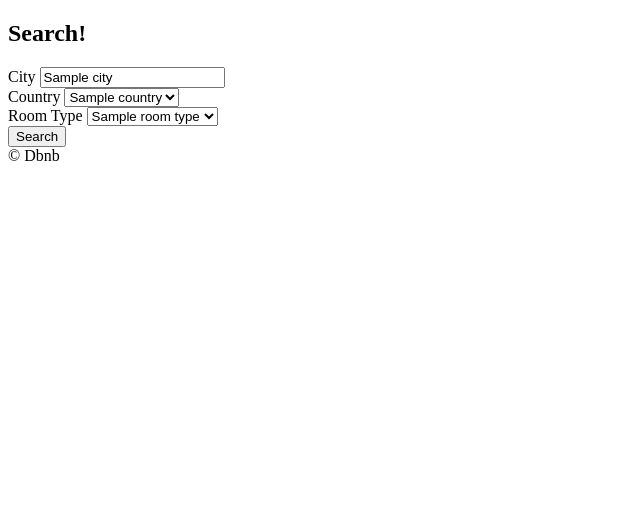
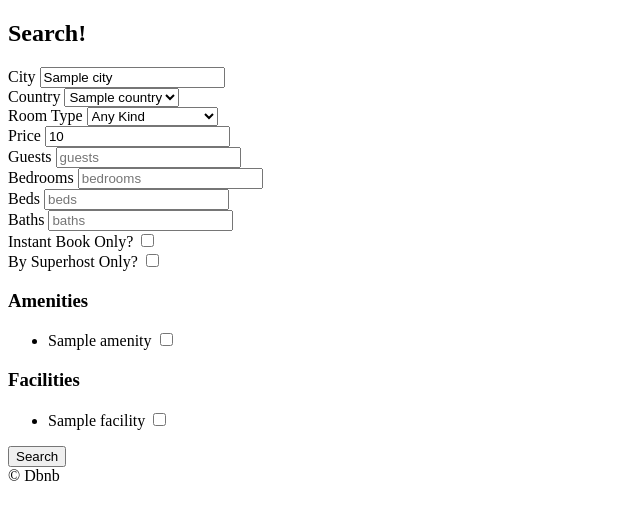
Before and after one commit to tkdalsss/django_project, a Django app: template templates/rooms/search.html in a window 1280 px wide. Shown: the part 97-617 px from the top of the page, without its empty margins (0-640 px from the left). Run offline with Django 3.2, Linux system fonts and the light colour scheme; the template is opened without the code that fills it: most values are stand-ins (such as "Sample title", 1, 10 or a date in 2020).

Commit message:
update study 220812

```diff
--- a/templates/rooms/room_list.html
+++ b/templates/rooms/room_list.html
@@ -1,8 +1,6 @@
 {% extends "base.html" %}
 
 {% block content %}
-
-    {{now}}
 
     {% for room in rooms %} <!-- rooms(render, request) -> self(ListView) -->
         <h3>
--- a/templates/rooms/search.html
+++ b/templates/rooms/search.html
@@ -17,17 +17,90 @@
             <label for="country">Country</label>
             <select id="country" name="country">
                 {% for country in countries %}
-                    <option value="{{ country.code }}">{{country.name}}</option>
+                    <option value="{{ country.code }}" {% if country.code == s_country %}selected{% endif %}>
+                        {{country.name}}
+                    </option>
                 {% endfor %}
             </select>
         </div>
         <div>
             <label for="room_types">Room Type</label>
             <select id="room_types" name="room_type">
+                <option value="0">Any Kind</option>
                 {% for room_type in room_types %}
-                    <option value="{{ room_type.pk }}">{{room_type.name}}</option>
+                    <option value="{{ room_type.pk }}" {% if s_room_type == room_type.pk %}selected{% endif %}>
+                        {{room_type.name}}
+                    </option>
                 {% endfor %}
             </select>
+        </div>
+        <div>
+            <label for="price">Price</label>
+            <input value="{{price}}" type="number" name="price" id="price" placeholder="Price" />
+        </div>
+        <div>
+            <label for="guests">Guests</label>
+            <input value="{{guests}}" type="number" name="guests" id="guests" placeholder="guests" />
+        </div>
+        <div>
+            <label for="bedrooms">Bedrooms</label>
+            <input value="{{bedrooms}}" type="number" name="bedrooms" id="bedrooms" placeholder="bedrooms" />
+        </div>
+        <div>
+            <label for="beds">Beds</label>
+            <input value="{{beds}}" type="number" name="beds" id="beds" placeholder="beds" />
+        </div>
+        <div>
+            <label for="baths">Baths</label>
+            <input value="{{baths}}" type="number" name="baths" id="baths" placeholder="baths" />
+        </div>
+        <div>
+            <label for="instant">Instant Book Only?</label>
+            <input type="checkbox" name="instant" id="instant"
+                {% if instant %} checked {% endif %}/>
+        </div>
+        <div>
+            <label for="super_host">By Superhost Only?</label>
+            <input type="checkbox" name="super_host" id="super_host"
+                {% if super_host %} checked {% endif %} />
+        </div>
+        <div>
+            <h3>Amenities</h3>
+            <ul>
+                {% for amenity in amenities %}
+                    <li>
+                        <label for="a_{{amenity.pk}}">{{amenity.name}}</label>
+                        <input
+                            id="a_{{amenity.pk}}"
+                            name="amenities"
+                            type="checkbox"
+                            value={{amenity.pk}}
+                            {% if amenity.pk|slugify in s_amenities %}
+                                checked
+                            {% endif %}
+                            />
+                    </li>
+                {% endfor %}
+            </ul>
+        </div>
+        <div>
+            <h3>Facilities</h3>
+            <ul>
+                {% for facility in facilities %}
+                    <li>
+                        <label for="f_{{facility.pk}}">{{facility.name}}</label>
+                        <input
+                            id="f_{{facility.pk}}"
+                            name="facilities"
+                            type="checkbox"
+                            value={{facility.pk}}
+                            {% if facility.pk|slugify in s_facilities %}
+                                checked
+                            {% endif %}
+                            />
+                    </li>
+                {% endfor %}
+            </ul>
         </div>
         <button>Search</button>
     </form>
```
Also changed, not shown: rooms/views.py (+40 -3 lines).
